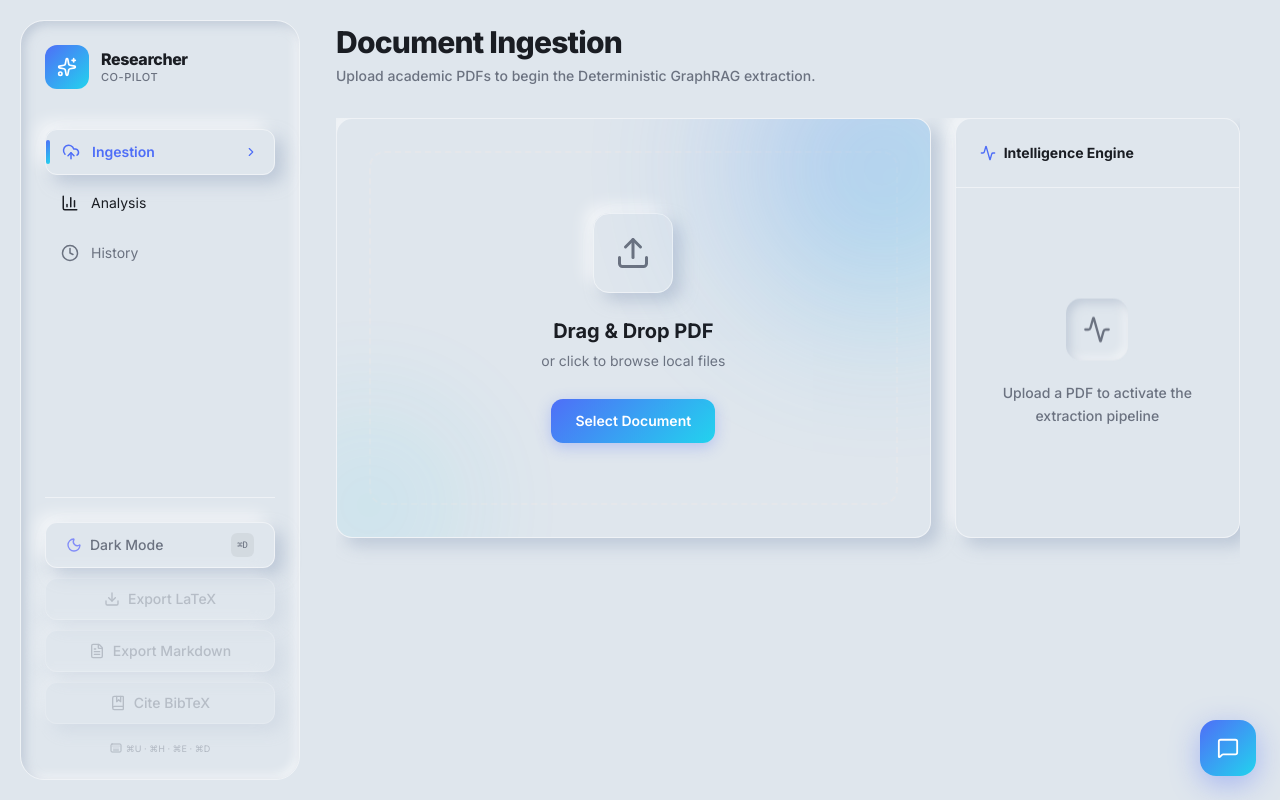
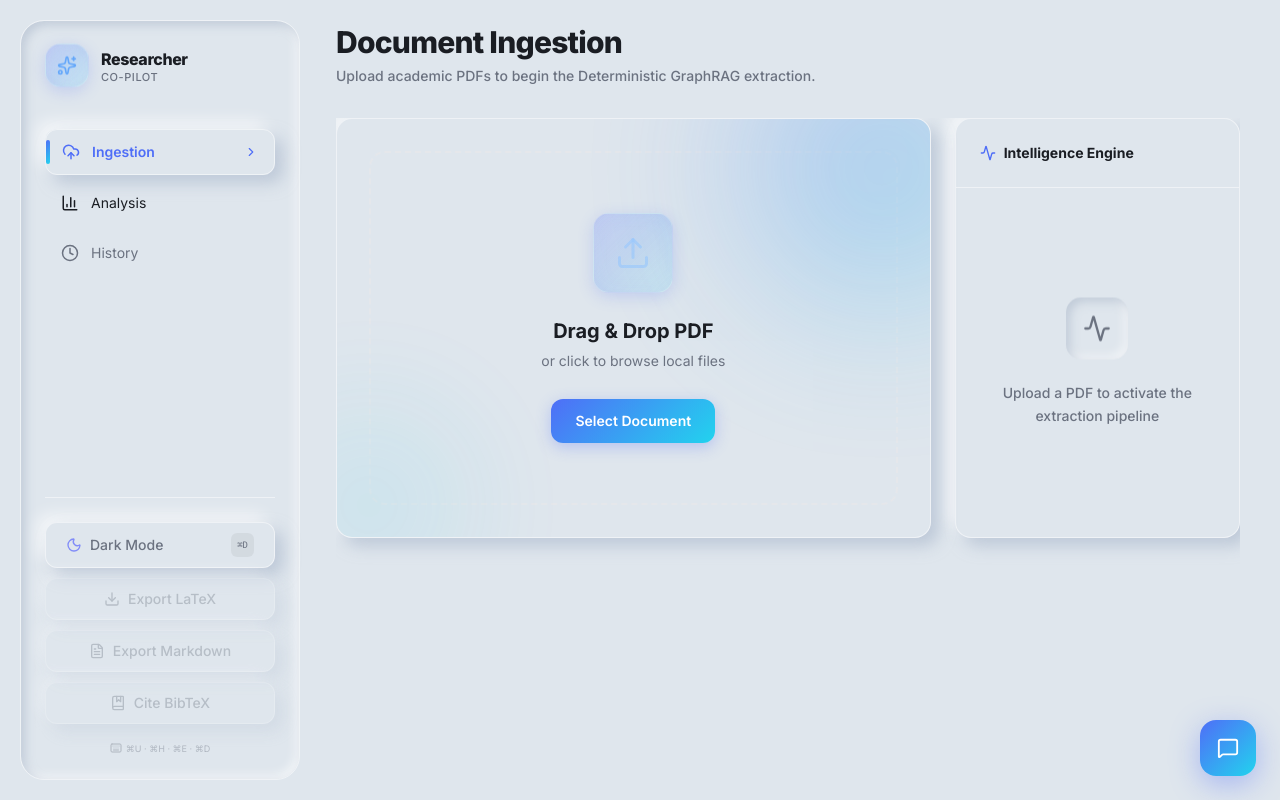
Before and after one commit to Harsidak/AI-Powered-Research-Paper-Analyzer, a React (Vite) app in the folder frontend/: page / in a window 1280 px wide. Built offline with nearby package versions, Linux system fonts and the light colour scheme.

Commit message:
Making more UI improvements

```diff
--- a/frontend/src/App.tsx
+++ b/frontend/src/App.tsx
@@ -151,8 +151,8 @@ function App() {
 
           {/* Logo */}
           <div className="flex items-center gap-3 mb-10">
-            <div className="w-11 h-11 rounded-xl flex items-center justify-center" style={{ background: 'var(--gradient-primary)' }}>
-              <Sparkles className="w-5 h-5 text-white" />
+            <div className="glass-icon glass-icon-md glass-blue animate-float">
+              <Sparkles className="w-5 h-5 text-blue-400" />
             </div>
             <div>
               <h1 className="text-base font-extrabold tracking-tight leading-tight">Researcher</h1>
--- a/frontend/src/components/UploadDropzone.tsx
+++ b/frontend/src/components/UploadDropzone.tsx
@@ -94,10 +94,9 @@ export default function UploadDropzone({ onAnalysisComplete }: UploadDropzonePro
             >
                 {!file ? (
                     <div className="flex flex-col items-center animate-fade-in">
-                        <div className={`w-20 h-20 rounded-2xl flex items-center justify-center mb-6 transition-all duration-500
-                            ${isDragging ? 'scale-110 shadow-neu-pressed' : 'shadow-neu-flat'}`}
-                            style={{ border: '1px solid var(--border)' }}>
-                            <Upload className={`w-9 h-9 transition-colors duration-300 ${isDragging ? 'text-primary' : 'text-textLight'}`} />
+                        <div className={`glass-icon glass-icon-xl glass-blue mb-6 transition-all duration-500
+                            ${isDragging ? 'scale-110 animate-float' : ''}`}>
+                            <Upload className={`w-9 h-9 transition-colors duration-300 ${isDragging ? 'text-blue-400' : 'text-blue-300/60'}`} />
                         </div>
                         <h3 className="text-xl font-bold mb-1.5">Drag & Drop PDF</h3>
                         <p className="text-sm text-textLight mb-7">or click to browse local files</p>
@@ -110,8 +109,8 @@ export default function UploadDropzone({ onAnalysisComplete }: UploadDropzonePro
                     <div className="flex flex-col items-center w-full max-w-md px-4 animate-scale-in">
                         {/* File info */}
                         <div className="surface-neu-pressed p-6 rounded-2xl mb-6 flex flex-col items-center w-full">
-                            <div className="w-14 h-14 rounded-xl flex items-center justify-center mb-3" style={{ background: 'var(--gradient-primary)' }}>
-                                <File className="w-6 h-6 text-white" />
+                            <div className="glass-icon glass-icon-lg glass-blue mb-3">
+                                <File className="w-6 h-6 text-blue-400" />
                             </div>
                             <p className="font-bold text-center w-full truncate px-4">{file.name}</p>
                             <p className="text-xs text-textLight mt-1 font-medium">
--- a/frontend/src/index.css
+++ b/frontend/src/index.css
@@ -316,3 +316,238 @@
 .gradient-border:hover::before {
   opacity: 1;
 }
+
+/* ═══ Frosted Glassmorphism Icon System ═════════════════════════════════ */
+/* Inspired by modern macOS/iOS liquid glass aesthetic — frosted blur,
+   neon internal glow, semi-transparent gradient fills */
+
+.glass-icon {
+  position: relative;
+  display: flex;
+  align-items: center;
+  justify-content: center;
+  border-radius: 1rem;
+  backdrop-filter: blur(12px) saturate(180%);
+  -webkit-backdrop-filter: blur(12px) saturate(180%);
+  border: 1px solid rgba(255, 255, 255, 0.15);
+  transition: all 0.4s cubic-bezier(0.16, 1, 0.3, 1);
+  overflow: hidden;
+}
+
+/* Inner frost overlay */
+.glass-icon::before {
+  content: '';
+  position: absolute;
+  inset: 0;
+  border-radius: inherit;
+  background: linear-gradient(
+    135deg,
+    rgba(255, 255, 255, 0.12) 0%,
+    rgba(255, 255, 255, 0.02) 50%,
+    rgba(255, 255, 255, 0.06) 100%
+  );
+  pointer-events: none;
+}
+
+/* Neon glow ring on hover */
+.glass-icon::after {
+  content: '';
+  position: absolute;
+  inset: -2px;
+  border-radius: inherit;
+  padding: 2px;
+  opacity: 0;
+  transition: opacity 0.4s ease;
+  pointer-events: none;
+}
+
+.glass-icon:hover::after {
+  opacity: 1;
+}
+
+.glass-icon:hover {
+  transform: translateY(-2px) scale(1.05);
+}
+
+/* ── Size variants ── */
+.glass-icon-sm {
+  width: 2.25rem;
+  height: 2.25rem;
+}
+
+.glass-icon-md {
+  width: 2.75rem;
+  height: 2.75rem;
+}
+
+.glass-icon-lg {
+  width: 3.5rem;
+  height: 3.5rem;
+}
+
+.glass-icon-xl {
+  width: 5rem;
+  height: 5rem;
+}
+
+/* ── Color variants ── */
+
+/* Blue (primary) */
+.glass-blue {
+  background: linear-gradient(135deg, rgba(79, 110, 247, 0.25) 0%, rgba(34, 211, 238, 0.12) 100%);
+  box-shadow:
+    0 4px 16px rgba(79, 110, 247, 0.2),
+    inset 0 0 20px rgba(79, 110, 247, 0.08);
+}
+.glass-blue::after {
+  background: linear-gradient(135deg, rgba(79, 110, 247, 0.5), rgba(34, 211, 238, 0.3));
+  -webkit-mask: linear-gradient(#fff 0 0) content-box, linear-gradient(#fff 0 0);
+  mask: linear-gradient(#fff 0 0) content-box, linear-gradient(#fff 0 0);
+  -webkit-mask-composite: xor;
+  mask-composite: exclude;
+}
+.glass-blue:hover {
+  box-shadow:
+    0 8px 30px rgba(79, 110, 247, 0.35),
+    inset 0 0 30px rgba(79, 110, 247, 0.12);
+}
+
+/* Violet */
+.glass-violet {
+  background: linear-gradient(135deg, rgba(139, 92, 246, 0.25) 0%, rgba(99, 102, 241, 0.12) 100%);
+  box-shadow:
+    0 4px 16px rgba(139, 92, 246, 0.2),
+    inset 0 0 20px rgba(139, 92, 246, 0.08);
+}
+.glass-violet::after {
+  background: linear-gradient(135deg, rgba(139, 92, 246, 0.5), rgba(99, 102, 241, 0.3));
+  -webkit-mask: linear-gradient(#fff 0 0) content-box, linear-gradient(#fff 0 0);
+  mask: linear-gradient(#fff 0 0) content-box, linear-gradient(#fff 0 0);
+  -webkit-mask-composite: xor;
+  mask-composite: exclude;
+}
+.glass-violet:hover {
+  box-shadow:
+    0 8px 30px rgba(139, 92, 246, 0.35),
+    inset 0 0 30px rgba(139, 92, 246, 0.12);
+}
+
+/* Emerald (green) */
+.glass-emerald {
+  background: linear-gradient(135deg, rgba(16, 185, 129, 0.25) 0%, rgba(34, 211, 238, 0.12) 100%);
+  box-shadow:
+    0 4px 16px rgba(16, 185, 129, 0.2),
+    inset 0 0 20px rgba(16, 185, 129, 0.08);
+}
+.glass-emerald::after {
+  background: linear-gradient(135deg, rgba(16, 185, 129, 0.5), rgba(34, 211, 238, 0.3));
+  -webkit-mask: linear-gradient(#fff 0 0) content-box, linear-gradient(#fff 0 0);
+  mask: linear-gradient(#fff 0 0) content-box, linear-gradient(#fff 0 0);
+  -webkit-mask-composite: xor;
+  mask-composite: exclude;
+}
+.glass-emerald:hover {
+  box-shadow:
+    0 8px 30px rgba(16, 185, 129, 0.35),
+    inset 0 0 30px rgba(16, 185, 129, 0.12);
+}
+
+/* Amber (warm) */
+.glass-amber {
+  background: linear-gradient(135deg, rgba(245, 158, 11, 0.25) 0%, rgba(239, 68, 68, 0.12) 100%);
+  box-shadow:
+    0 4px 16px rgba(245, 158, 11, 0.2),
+    inset 0 0 20px rgba(245, 158, 11, 0.08);
+}
+.glass-amber::after {
+  background: linear-gradient(135deg, rgba(245, 158, 11, 0.5), rgba(239, 68, 68, 0.3));
+  -webkit-mask: linear-gradient(#fff 0 0) content-box, linear-gradient(#fff 0 0);
+  mask: linear-gradient(#fff 0 0) content-box, linear-gradient(#fff 0 0);
+  -webkit-mask-composite: xor;
+  mask-composite: exclude;
+}
+.glass-amber:hover {
+  box-shadow:
+    0 8px 30px rgba(245, 158, 11, 0.35),
+    inset 0 0 30px rgba(245, 158, 11, 0.12);
+}
+
+/* Red (danger) */
+.glass-red {
+  background: linear-gradient(135deg, rgba(239, 68, 68, 0.25) 0%, rgba(249, 115, 22, 0.12) 100%);
+  box-shadow:
+    0 4px 16px rgba(239, 68, 68, 0.2),
+    inset 0 0 20px rgba(239, 68, 68, 0.08);
+}
+.glass-red::after {
+  background: linear-gradient(135deg, rgba(239, 68, 68, 0.5), rgba(249, 115, 22, 0.3));
+  -webkit-mask: linear-gradient(#fff 0 0) content-box, linear-gradient(#fff 0 0);
+  mask: linear-gradient(#fff 0 0) content-box, linear-gradient(#fff 0 0);
+  -webkit-mask-composite: xor;
+  mask-composite: exclude;
+}
+.glass-red:hover {
+  box-shadow:
+    0 8px 30px rgba(239, 68, 68, 0.35),
+    inset 0 0 30px rgba(239, 68, 68, 0.12);
+}
+
+/* Cyan */
+.glass-cyan {
+  background: linear-gradient(135deg, rgba(34, 211, 238, 0.25) 0%, rgba(79, 110, 247, 0.12) 100%);
+  box-shadow:
+    0 4px 16px rgba(34, 211, 238, 0.2),
+    inset 0 0 20px rgba(34, 211, 238, 0.08);
+}
+.glass-cyan::after {
+  background: linear-gradient(135deg, rgba(34, 211, 238, 0.5), rgba(79, 110, 247, 0.3));
+  -webkit-mask: linear-gradient(#fff 0 0) content-box, linear-gradient(#fff 0 0);
+  mask: linear-gradient(#fff 0 0) content-box, linear-gradient(#fff 0 0);
+  -webkit-mask-composite: xor;
+  mask-composite: exclude;
+}
+.glass-cyan:hover {
+  box-shadow:
+    0 8px 30px rgba(34, 211, 238, 0.35),
+    inset 0 0 30px rgba(34, 211, 238, 0.12);
+}
+
+/* Floating animation */
+.animate-float {
+  animation: gentleFloat 3s ease-in-out infinite;
+}
+
+@keyframes gentleFloat {
+  0%, 100% { transform: translateY(0); }
+  50% { transform: translateY(-6px); }
+}
+
+/* Animate slide-up for chat messages */
+.animate-slide-up {
+  animation: slideUp 0.3s cubic-bezier(0.16, 1, 0.3, 1) forwards;
+}
+
+@keyframes slideUp {
+  from { opacity: 0; transform: translateY(8px); }
+  to { opacity: 1; transform: translateY(0); }
+}
+
+/* Scale-in animation */
+.animate-scale-in {
+  animation: scaleIn 0.3s cubic-bezier(0.16, 1, 0.3, 1) forwards;
+}
+
+@keyframes scaleIn {
+  from { opacity: 0; transform: scale(0.92); }
+  to { opacity: 1; transform: scale(1); }
+}
+
+/* Fade-in animation */
+.animate-fade-in {
+  animation: fadeIn 0.3s ease-in-out forwards;
+}
+
+@keyframes fadeIn {
+  from { opacity: 0; }
+  to { opacity: 1; }
+}
```
Also changed, not shown: frontend/src/components/ExtractedDataView.tsx (+34 -18 lines).
